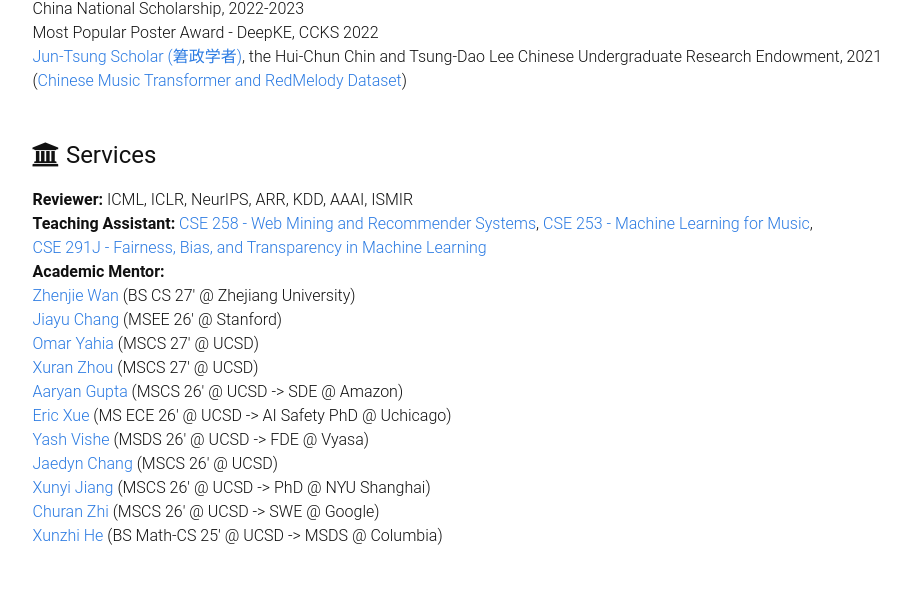
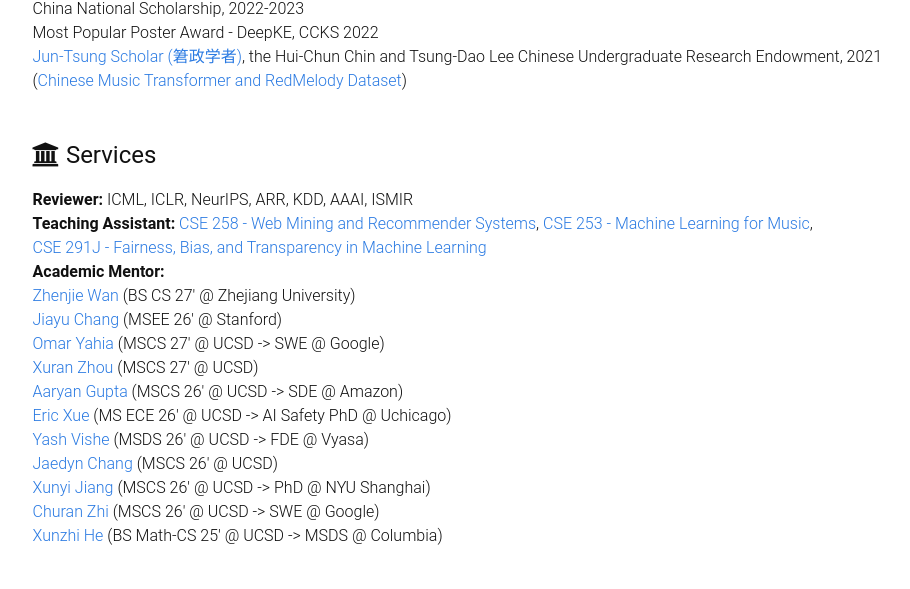
Before and after one commit to xxupiano/xxupiano.github.io, a plain HTML site: page index.html in a window 1280 px wide. Shown: the part 3360-3949 px from the top of the page, without its empty margins (133-1043 px from the left). Drawn offline with Linux system fonts and the light colour scheme; some icons are missing; a web font is replaced by a local one.

Commit message:
Update index.html

```diff
--- a/index.html
+++ b/index.html
@@ -497,7 +497,7 @@ height="0" width="0" style="display:none;visibility:hidden"></iframe></noscript>
   <strong style="font-weight: 700;">Academic Mentor:</strong><br>
 	<a href="https://github.com/aMaverickid">Zhenjie Wan</a> (BS CS 27' @ Zhejiang University)<br>
   <a href="https://www.linkedin.com/in/jiayu-chang-cs/">Jiayu Chang</a> (MSEE 26' @ Stanford)<br>
-  <a href="https://www.linkedin.com/in/triton-omar-yahia/">Omar Yahia</a> (MSCS 27' @ UCSD)<br>
+  <a href="https://www.linkedin.com/in/triton-omar-yahia/">Omar Yahia</a> (MSCS 27' @ UCSD -> SWE @ Google)<br>
   <a href="https://www.linkedin.com/in/xuran-zhou-198517395/">Xuran Zhou</a> (MSCS 27' @ UCSD)<br>
   <a href="https://scholar.google.com/citations?hl=en&user=YTTu7TQAAAAJ&view_op=list_works&sortby=pubdate">Aaryan Gupta</a> (MSCS 26' @ UCSD -> SDE @ Amazon) <br>
   <a href="https://scholar.google.com/citations?user=ymQhWw4AAAAJ&hl=en">Eric Xue</a> (MS ECE 26' @ UCSD -> AI Safety PhD @ Uchicago)<br>
```
